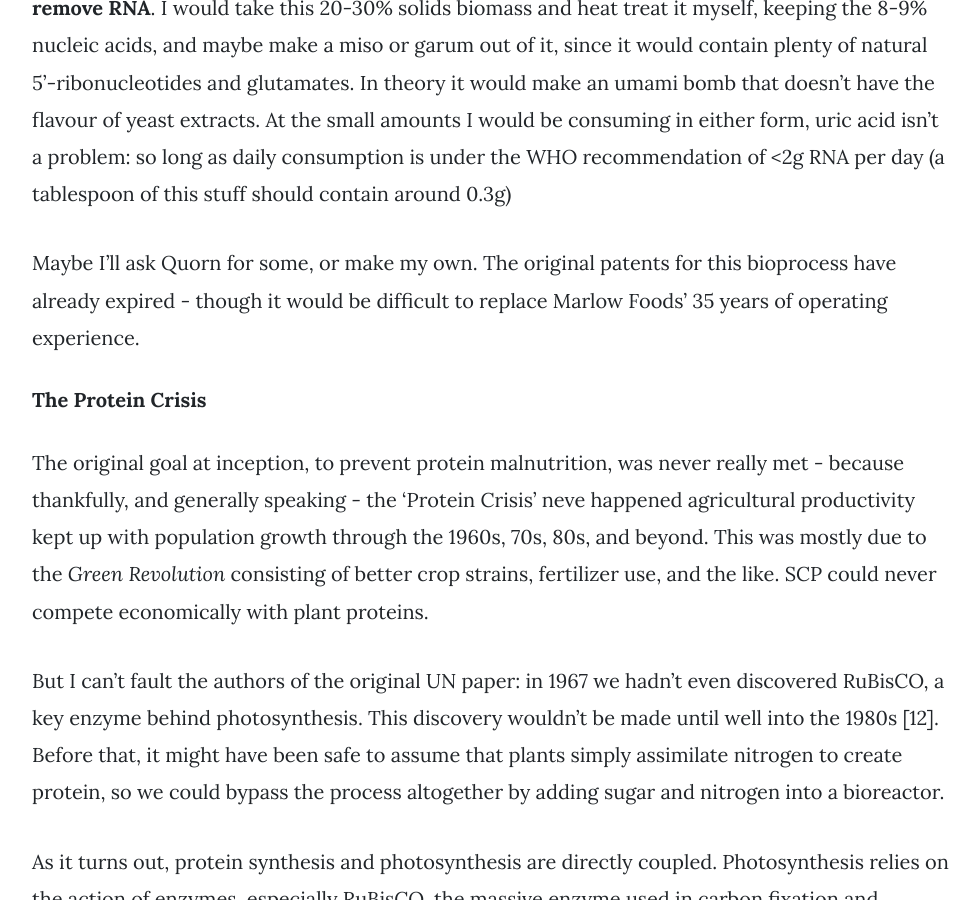
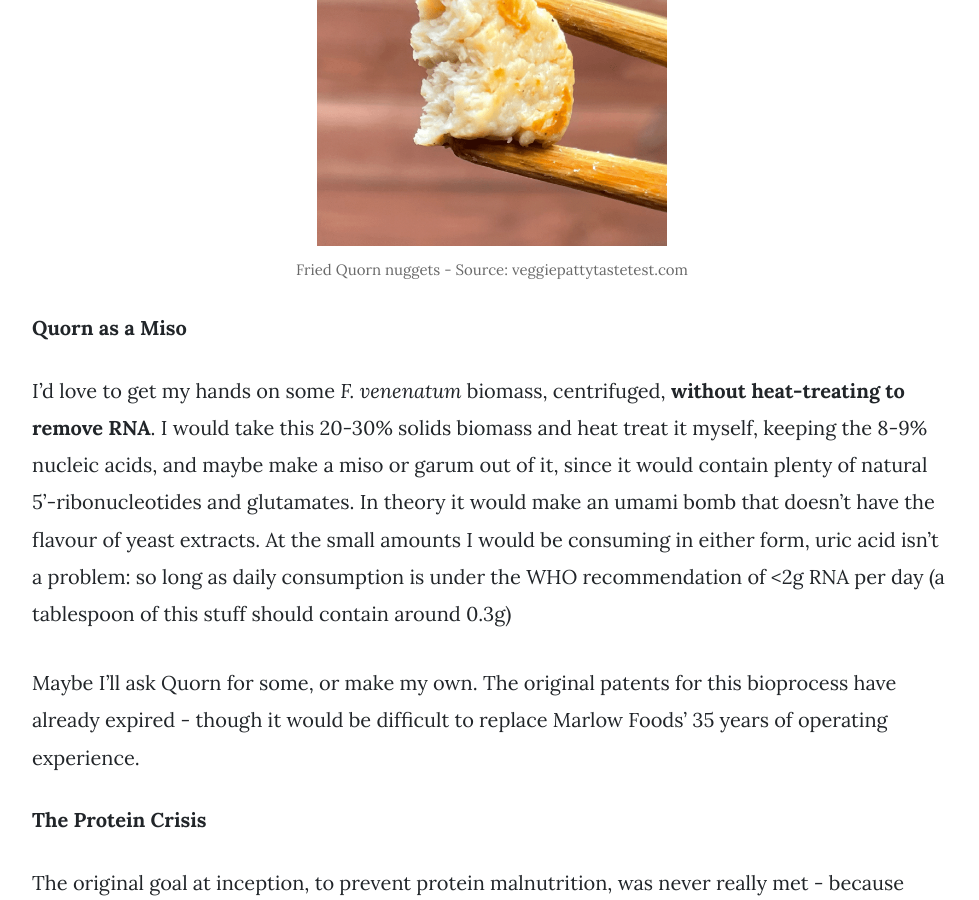
Before and after one commit to ControlledMold/ControlledMold.github.io, a Jekyll site: the page built from _posts/2022-01-14-quorn-a-story-about-single-cell-protein.md, in a window 1280 px wide and 900 px high, scrolled down 10236 px. Shown: the whole window, without its empty margins (148-1127 px from the left). Built offline with Jekyll 4.4.1, drawn with Linux system fonts in a browser that asks for light colours; nearby versions of some CDN libraries; comment, search, counter and statistics services are not loaded.

Commit message:
adding image

```diff
--- a/_posts/2022-01-14-quorn-a-story-about-single-cell-protein.md
+++ b/_posts/2022-01-14-quorn-a-story-about-single-cell-protein.md
@@ -141,6 +141,10 @@ Alternatively, if corn ethanol gets banned due to policy changes, we're going to
 
 A food products' **organoleptic properties** matter a lot in the meat substitute space. Quorn's success comes in part due to the fact the the hyphal product, after heat treatment and freezing, resembles the fibrous texture of meat.
 
+![](/assets/images/quorn/quorn-meatless-pieces-fried-texture.png){:height="350" .center}
+*Fried Quorn nuggets - Source: veggiepattytastetest.com*
+
+
 ##### Quorn as a Miso
 
 I'd love to get my hands on some *F. venenatum* biomass, centrifuged, **without heat-treating to remove RNA**. I would take this 20-30% solids biomass and heat treat it myself, keeping the 8-9% nucleic acids, and maybe make a miso or garum out of it, since it would contain plenty of natural 5'-ribonucleotides and glutamates. In theory it would make an umami bomb that doesn't have the flavour of yeast extracts. At the small amounts I would be consuming in either form, uric acid isn't a problem: so long as daily consumption is under the WHO recommendation of <2g RNA per day (a tablespoon of this stuff should contain around 0.3g)
```
Also changed, not shown: assets/images/quorn/quorn-meatless-pieces-fried-texture.png (added).
